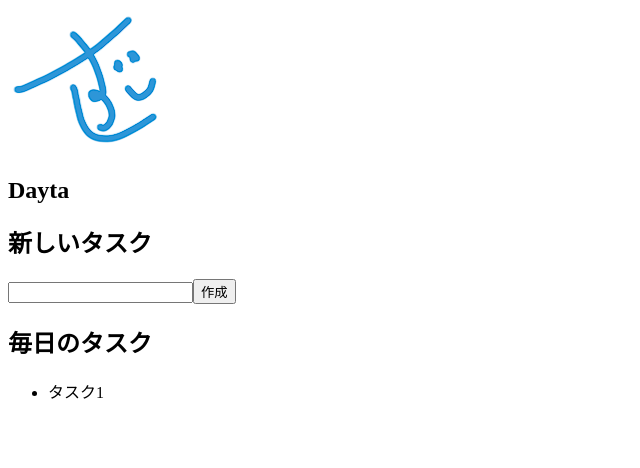
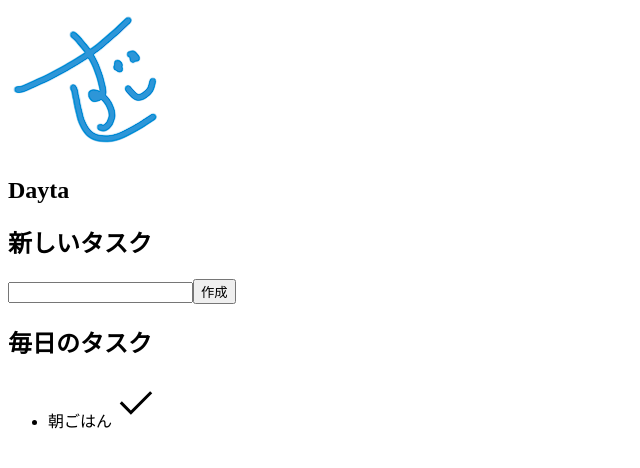
Before and after one commit to ihch/dayta, a Preact app: page / in a window 1280 px wide. Shown: the top 468 px of the page, without its empty margins (0-640 px from the left). Built offline with nearby package versions, Linux system fonts and the light colour scheme.

Commit message:
ドラッガブルなタスクカードの実装 (#10)
* 完了バッジを追加

* タスクの状態変更を実装

* タスクの表示をカードにした

* ドラッガブル実装をした

* タスクカードにホバー時の装飾をつけた

```diff
--- a/src/app.tsx
+++ b/src/app.tsx
@@ -16,20 +16,20 @@ function generateUUID() {
 }
 
 export function App() {
-  const { tasks, push } = useTasks([{ id: generateUUID(), name: "タスク1" }]);
+  const { tasks, push, toggleTaskState, setTasks } = useTasks([{ id: generateUUID(), name: "朝ごはん", isDone: true }]);
   const [inputTaskName, setInputTaskName] = useState("");
 
   return (
     <>
       <NavigationBar name="Dayta" logoSrc="/sushi_icon.png" logoAlt="Dayta" />
-      <div className={css({ py: 6, px: 12 })}>
+      <main className={css({ py: 6, px: 12 })}>
         <TaskForm
           onSubmit={(e) => {
             e.preventDefault();
             if (inputTaskName === "") {
               return;
             }
-            push({ id: "", name: inputTaskName });
+            push({ id: generateUUID(), name: inputTaskName, isDone: false });
             setInputTaskName("");
           }}
         >
@@ -48,10 +48,10 @@ export function App() {
         <div className={css({ mt: 4 })}>
           <Heading2 title="毎日のタスク" />
           <div className={css({ mt: 2 })}>
-            <TaskList tasks={tasks} />
+            <TaskList tasks={tasks} toggleTaskState={toggleTaskState} setTasks={setTasks} />
           </div>
         </div>
-      </div>
+      </main>
     </>
   );
 }
--- /dev/null
+++ b/src/components/DoneBadge.tsx
@@ -0,0 +1,25 @@
+import { css } from "@styles/css";
+
+export function DoneBadge({ isDone }: { isDone: boolean }) {
+  const style = css({
+    width: 6,
+    height: 6,
+    padding: 1,
+    borderRadius: "50%",
+    color: "white",
+    backgroundColor: isDone ? "green.400" : "gray.400",
+  });
+
+  return (
+    <svg
+      className={style}
+      xmlns="http://www.w3.org/2000/svg"
+      height="48"
+      viewBox="0 -960 960 960"
+      width="48"
+      fill="currentColor"
+    >
+      <path d="M378-246 154-470l43-43 181 181 384-384 43 43-427 427Z" />
+    </svg>
+  );
+}
--- a/src/components/TaskList.tsx
+++ b/src/components/TaskList.tsx
@@ -1,27 +1,111 @@
+import { ComponentChildren } from "preact";
 import { useState } from "preact/hooks";
 import { css } from "@styles/css";
+import { flex } from "@styles/patterns";
+import { DoneBadge } from "~/components/DoneBadge";
+
+function DraggableElement({
+  children,
+  onDragStart,
+  onDrop,
+}: {
+  children: ComponentChildren;
+  onDragStart: () => void;
+  // eslint-disable-next-line no-unused-vars
+  onDrop: (e: DragEvent) => void;
+}) {
+  return (
+    <div draggable onDragStart={() => onDragStart()} onDrop={(e) => onDrop(e)} onDragOver={(e) => e.preventDefault()}>
+      {children}
+    </div>
+  );
+}
 
 type TaskProps = {
   id: string;
   name: string;
+  isDone: boolean;
 };
 
 export function useTasks(defaultValue: TaskProps[] = []) {
   const [tasks, setTasks] = useState<TaskProps[]>(defaultValue);
   const push = (task: TaskProps) => setTasks([...tasks, task]);
+  const toggleTaskState = (taskId: TaskProps["id"]) => {
+    setTasks((prevTasks) => {
+      const newTasks = prevTasks.map((task) => {
+        if (task.id === taskId) {
+          return { ...task, isDone: !task.isDone };
+        }
+        return task;
+      });
 
-  return { tasks, push };
+      return newTasks;
+    });
+  };
+
+  return { tasks, push, toggleTaskState, setTasks };
 }
 
-function TaskListElement({ task }: { task: TaskProps }) {
-  return <li className={css({ mt: 2, color: "gray.800" })}>{task.name}</li>;
+type UseTasksReturnType = ReturnType<typeof useTasks>;
+
+function TaskListElement({
+  task,
+  toggleTaskStatus,
+}: {
+  task: TaskProps;
+  // eslint-disable-next-line no-unused-vars
+  toggleTaskStatus: (taskId: TaskProps["id"]) => void;
+}) {
+  return (
+    <li className={css({ maxWidth: 300 })}>
+      <a
+        className={flex({
+          justifyContent: "space-between",
+          mt: 2,
+          padding: 2,
+          color: "gray.800",
+          borderStyle: "solid",
+          borderColor: "gray.400",
+          borderWidth: 1,
+          borderRadius: "sm",
+          _hover: { cursor: 'pointer', borderColor: "blue.600", borderWidth: 2 }
+        })}
+        onClick={() => toggleTaskStatus(task.id)}
+      >
+        <span>{task.name}</span>
+        <DoneBadge isDone={task.isDone} />
+      </a>
+    </li>
+  );
 }
 
-export function TaskList({ tasks }: { tasks: TaskProps[] }) {
+export function TaskList({
+  tasks,
+  toggleTaskState,
+  setTasks,
+}: {
+  tasks: TaskProps[];
+  // eslint-disable-next-line no-unused-vars
+  toggleTaskState: UseTasksReturnType["toggleTaskState"];
+  // eslint-disable-next-line no-unused-vars
+  setTasks: UseTasksReturnType["setTasks"];
+}) {
+  const [draggingIndex, setDraggingIndex] = useState(0);
   return (
     <ul>
-      {tasks.map((task: TaskProps) => (
-        <TaskListElement key={task.id} task={task} />
+      {tasks.map((task: TaskProps, index) => (
+        <DraggableElement
+          key={task.id}
+          onDragStart={() => setDraggingIndex(index)}
+          onDrop={() => {
+            const newTasks = [...tasks];
+            newTasks.splice(draggingIndex, 1);
+            newTasks.splice(index, 0, tasks[draggingIndex]);
+            setTasks(newTasks);
+          }}
+        >
+          <TaskListElement task={task} toggleTaskStatus={toggleTaskState} />
+        </DraggableElement>
       ))}
     </ul>
   );
```
